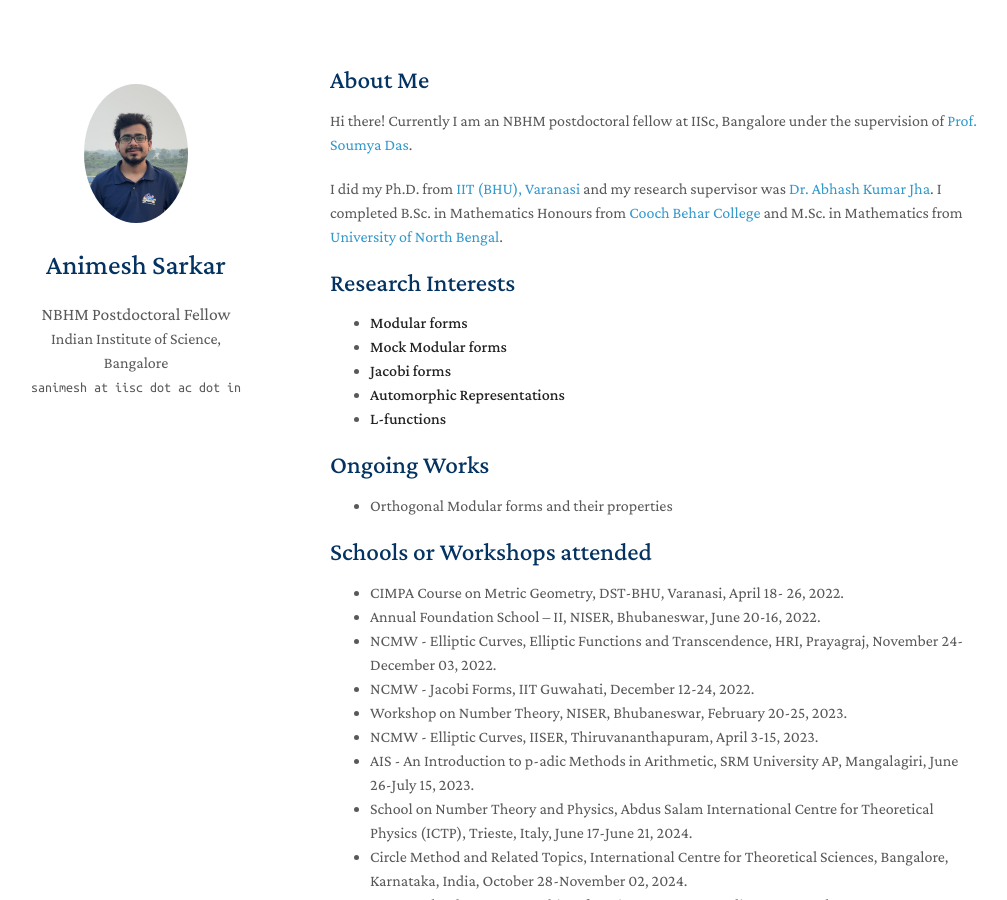
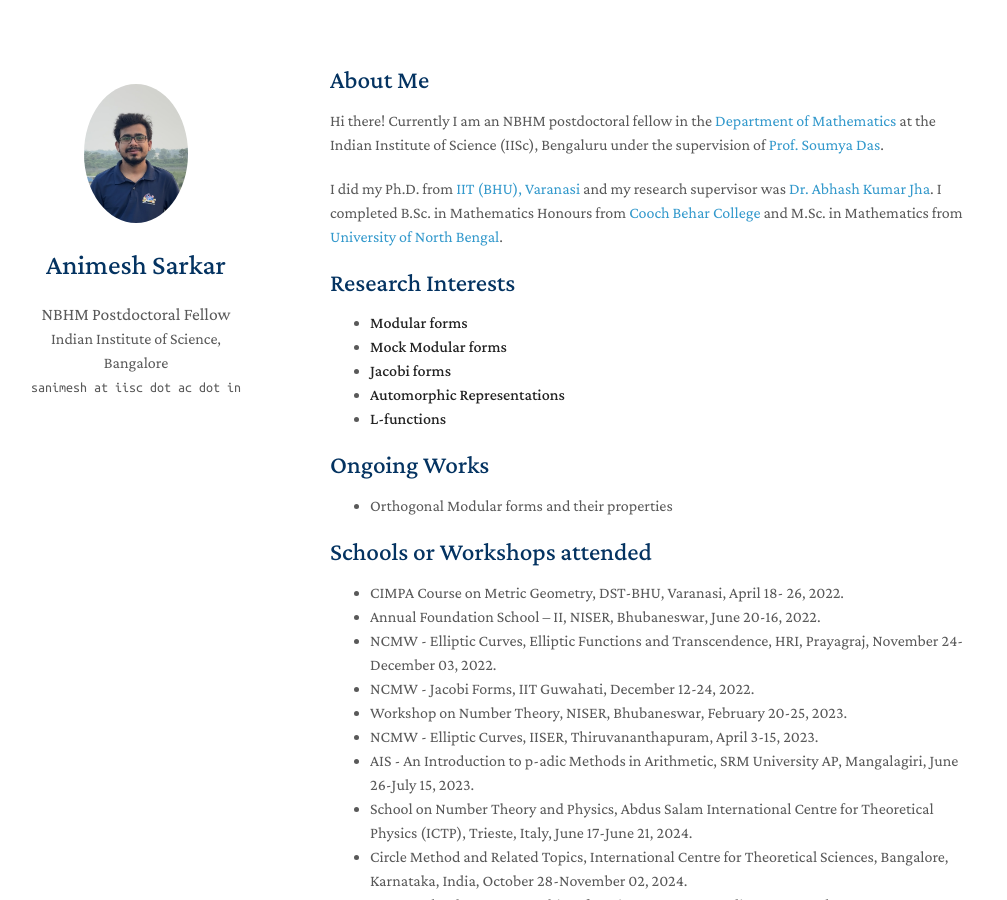
Before and after one commit to 4nimesh/4nimesh.github.io, a Jekyll site: the page built from index.md, in a window 1280 px wide and 900 px high. Shown: the whole window, without its empty margins (140-1147 px from the left). Built offline with Jekyll 4.4.1, drawn with Linux system fonts in a browser that asks for light colours; a style sheet for code colours, icons or effects is not loaded.

Commit message:
Update index.md

```diff
--- a/index.md
+++ b/index.md
@@ -32,7 +32,7 @@ layout: homepage
 
 ## About Me
 
-Hi there! Currently I am an NBHM postdoctoral fellow at IISc, Bangalore under the supervision of [Prof. Soumya Das](https://sites.google.com/site/somuhomepage/).
+Hi there! Currently I am an NBHM postdoctoral fellow in the [Department of Mathematics](https://math.iisc.ac.in/) at the Indian Institute of Science (IISc), Bengaluru under the supervision of [Prof. Soumya Das](https://sites.google.com/site/somuhomepage/).
 
 I did my Ph.D. from [IIT (BHU), Varanasi](https://www.iitbhu.ac.in/) and my research supervisor was [Dr. Abhash Kumar Jha](https://www.iitbhu.ac.in/dept/mat/people/abhashmat). I completed B.Sc. in Mathematics Honours from [Cooch Behar College](https://coochbeharcollege.ac.in/) and M.Sc. in Mathematics from [University of North Bengal](https://nbu.ac.in/).
 
```
